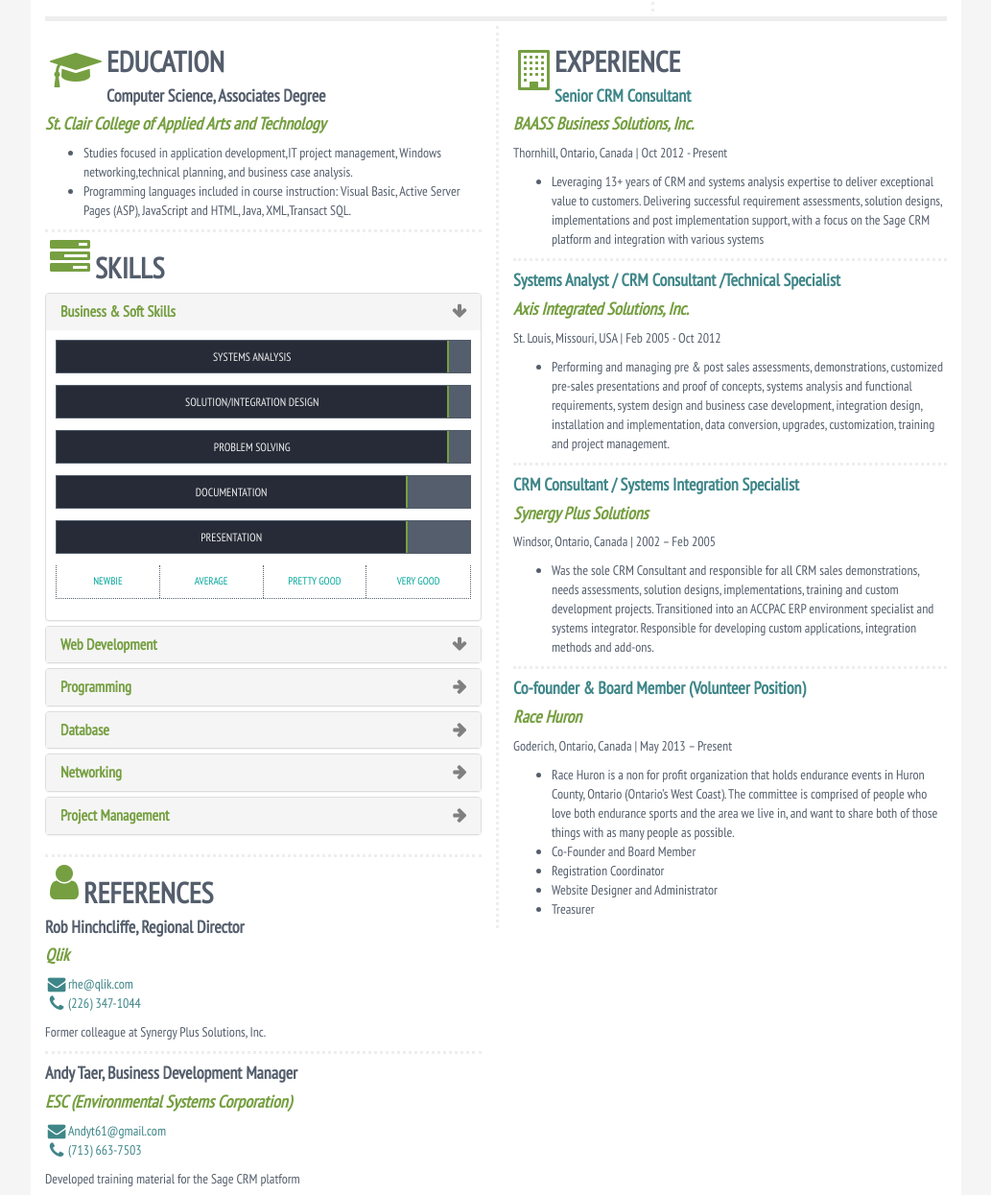
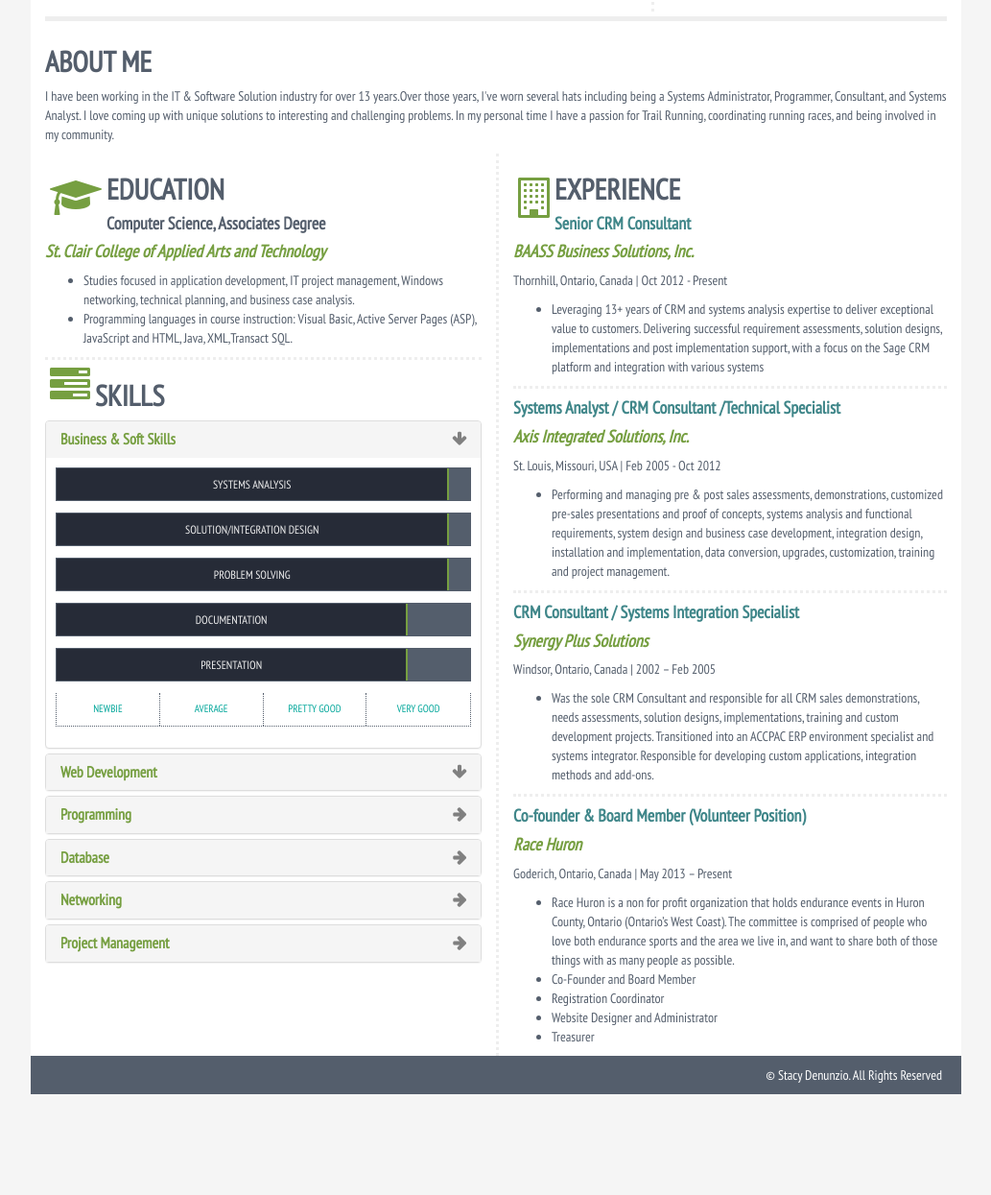
Before and after one commit to sdenunzio/StacyBootstrap2, a plain HTML site: page index.html in a window 1280 px wide. Shown: the part 187-1432 px from the top of the page at 96% size, without its empty margins (123-1156 px from the left). After the commit the page ends 1327 px from the top, so only its background shows below. Drawn offline with Linux system fonts and the light colour scheme.

Commit message:
Added About ME

```diff
--- a/index.html
+++ b/index.html
@@ -65,6 +65,14 @@
       </div>
     </div>
     <div class="row">
+      <div class="center-block col-md-12">
+          <h2>About Me</h2>
+          <p>I have been working in the IT &amp; Software Solution industry for over 13 years.Over those years, I've worn several hats including being a Systems Administrator, Programmer, Consultant, and Systems Analyst.
+            I love coming up with unique solutions to interesting and challenging problems. In my personal time I have a passion for Trail Running, coordinating running races,
+            and being involved in my community. </p>
+      </div>
+    </div>
+    <div class="row">
       <div class="col-md-6">
         <section class="myappear" id="Education">
           <i class="fa  fa-graduation-cap fa-3x reg-icon"></i>
@@ -72,8 +80,8 @@
           <h4>Computer Science, Associates Degree</h4>
           <h4 class="sub-title">St. Clair College of Applied Arts and Technology</h4>
           <ul>
-            <li>Studies focused in application development,IT project management, Windows networking,technical planning, and business case analysis.</li>
-            <li>Programming languages included in course instruction: Visual Basic, Active Server Pages (ASP), JavaScript and HTML, Java, XML,Transact SQL.</li>
+            <li>Studies focused in application development, IT project management, Windows networking, technical planning, and business case analysis.</li>
+            <li>Programming languages in course instruction: Visual Basic, Active Server Pages (ASP), JavaScript and HTML, Java, XML,Transact SQL.</li>
           </ul>
         </section>
 
@@ -365,31 +373,6 @@
             </div>
           </div>
         </section><!--end of skills-->
-        <section class="references border-top myappear" id="References">
-          <i class="fa fa-user fa-3x reg-icon"></i>
-          <h2>References</h2>
-
-          <h4>Rob Hinchcliffe, Regional Director</h4>
-          <h4 class="sub-title">Qlik</h4>
-          <ul class="list-unstyled ">
-
-            <li><a href="mailto:rhe@qlik.com"><i class="fa fa-envelope fa-lg fa-fw"></i>rhe@qlik.com</a></li>
-            <li><a href="tel:226.347.1044"> <i class="fa fa-phone fa-lg fa-fw"></i>(226) 347-1044</a></li>
-          </ul>
-
-          <p>Former colleague at Synergy Plus Solutions, Inc.</p>
-          <div class="border-top">
-            <h4>Andy Taer, Business Development Manager</h4>
-            <h4 class="sub-title">ESC (Environmental Systems Corporation)</h4>
-            <ul class="list-unstyled ">
-
-              <li><a href="mailto:Andyt61@gmail.com"><i class="fa fa-envelope fa-lg fa-fw"></i>Andyt61@gmail.com</a></li>
-              <li><a href="tel:713.663.7503"> <i class="fa fa-phone fa-lg fa-fw"></i>(713) 663-7503</a></li>
-            </ul>
-          </div>
-
-          <p>Developed training material for the Sage CRM platform</p>
-        </section><!--end of References-->
       </div>
       <section class="experience" id="Experience">
         <div class="col-md-6 border-left ">
```
